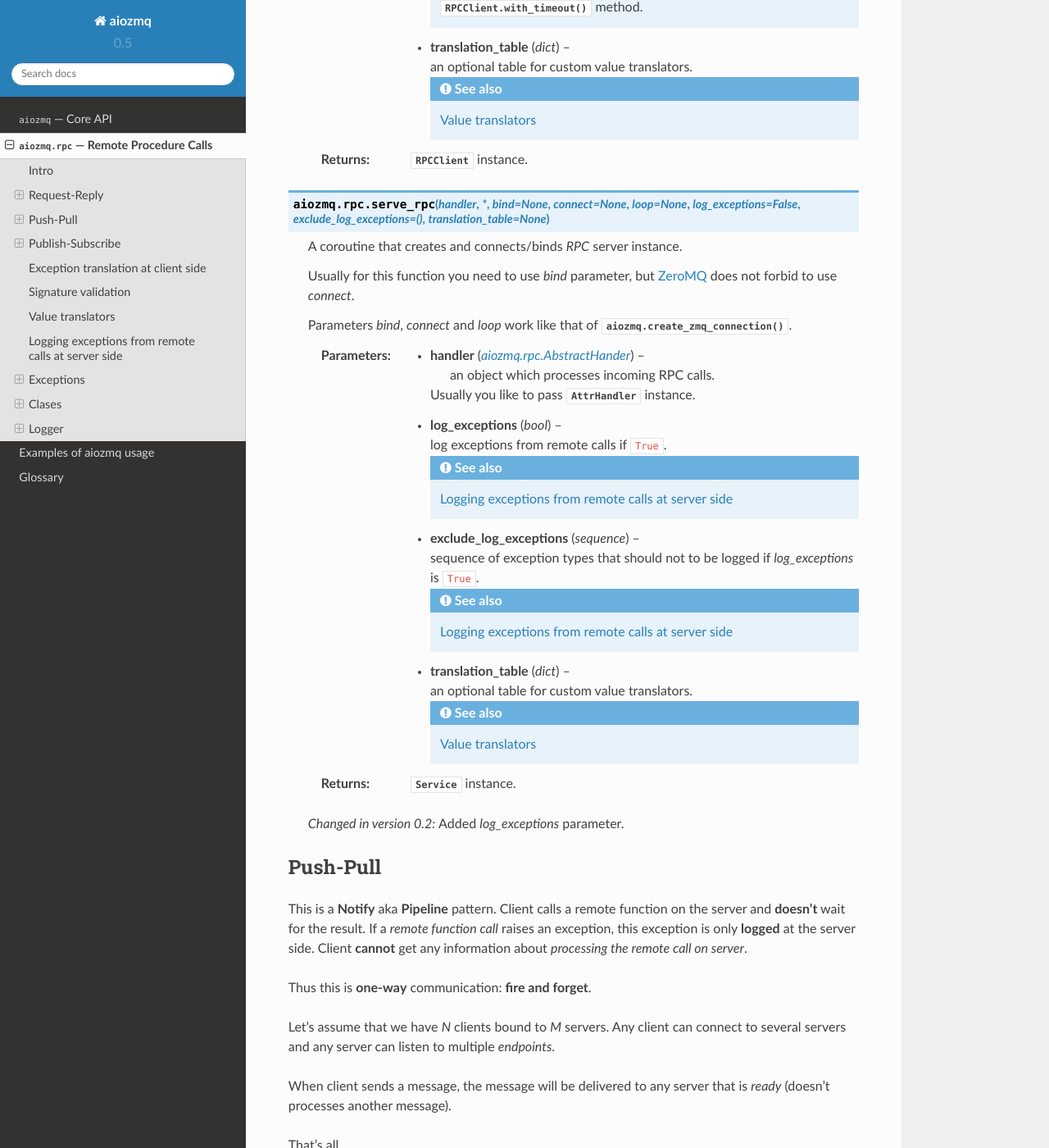
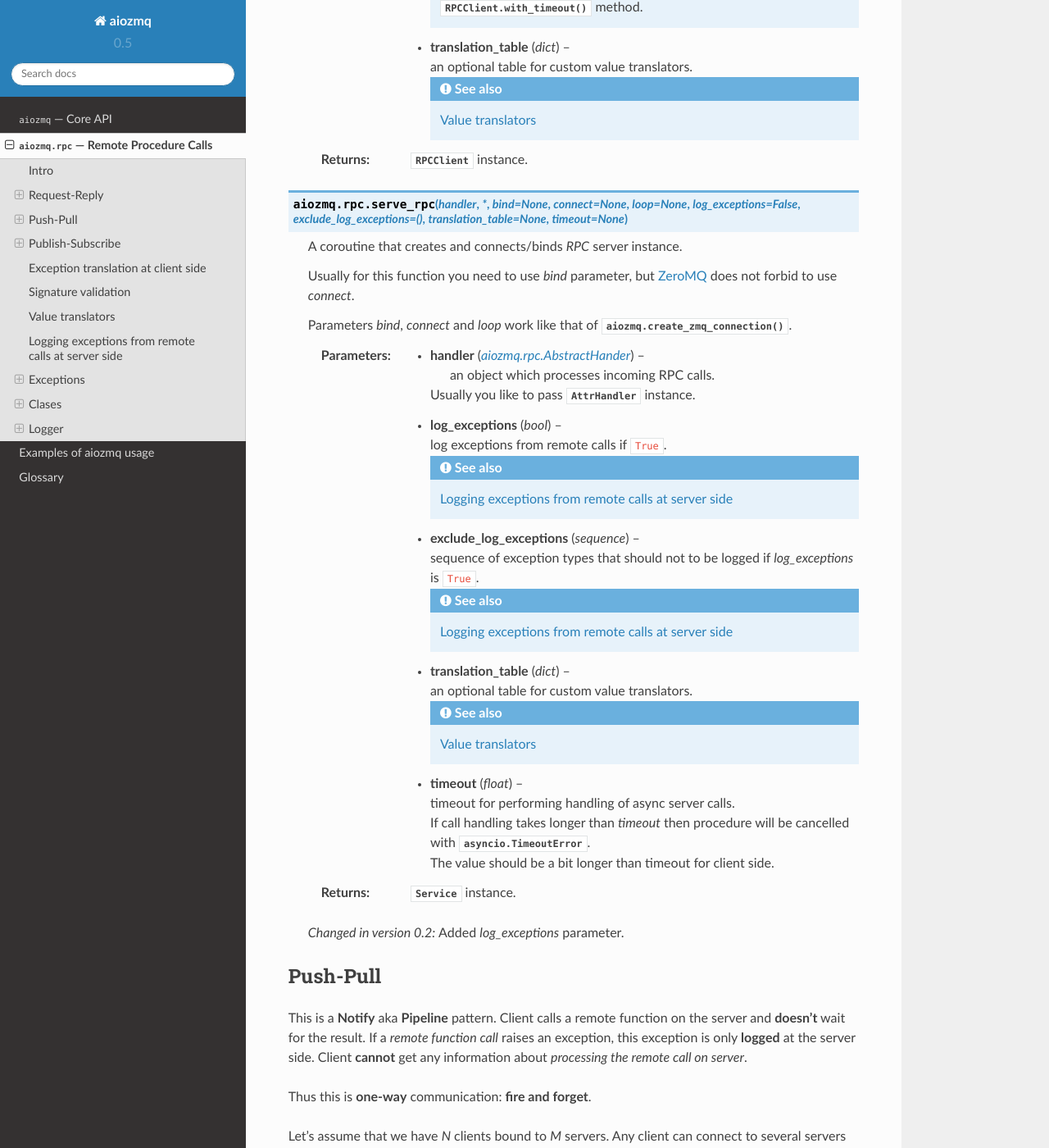
Before and after one commit to aio-libs/aiozmq, a Sphinx documentation site: the page built from docs/rpc.rst, in a window 1280 px wide and 1400 px high, scrolled down 2267 px. Shown: the whole window at 82% size. Built offline with Sphinx 7.4.7 and the Read the Docs theme 2.0.0, drawn with Linux system fonts in a browser that asks for light colours; some of the changed text lies outside the part shown.

Commit message:
Document rpc server timeouts

```diff
--- a/docs/rpc.rst
+++ b/docs/rpc.rst
@@ -123,7 +123,7 @@
 
 .. function:: serve_rpc(handler, *, bind=None, connect=None, loop=None, \
                         log_exceptions=False, exclude_log_exceptions=(), \
-                        translation_table=None)
+                        translation_table=None, timeout=None)
 
     A :ref:`coroutine<coroutine>` that creates and connects/binds *RPC*
     server instance.
@@ -155,6 +155,14 @@
        an optional table for custom value translators.
 
        .. seealso:: :ref:`aiozmq-rpc-value-translators`
+
+    :param float timeout:
+       timeout for performing handling of async server calls.
+
+       If call handling takes longer than *timeout* then procedure
+       will be cancelled with :exc:`asyncio.TimeoutError`.
+
+       The value should be a bit longer than timeout for client side.
 
     :return: :class:`Service` instance.
 
@@ -231,7 +239,7 @@
 
 .. function:: serve_pipeline(handler, *, connect=None, bind=None, loop=None, \
                              log_exceptions=False, exclude_log_exceptions=(), \
-                             translation_table=None)
+                             translation_table=None, timeout=None)
 
     A :ref:`coroutine<coroutine>` that creates and connects/binds *pipeline*
     server instance.
@@ -263,6 +271,14 @@
        an optional table for custom value translators.
 
        .. seealso:: :ref:`aiozmq-rpc-value-translators`
+
+    :param float timeout:
+       timeout for performing handling of async server calls.
+
+       If call handling takes longer than *timeout* then procedure
+       will be cancelled with :exc:`asyncio.TimeoutError`.
+
+       The value should be a bit longer than timeout for client side.
 
     :return: :class:`Service` instance.
 
@@ -338,7 +354,8 @@
 
 .. function:: serve_pubsub(handler, *, connect=None, bind=None, subscribe=None,\
                            loop=None, log_exceptions=False, \
-                           exclude_log_exceptions=(), translation_table=None)
+                           exclude_log_exceptions=(), translation_table=None,\
+                           timeout=None)
 
     A :ref:`coroutine<coroutine>` that creates and connects/binds *pubsub*
     server instance.
@@ -377,6 +394,14 @@
         an optional table for custom value translators.
 
         .. seealso:: :ref:`aiozmq-rpc-value-translators`
+
+    :param float timeout:
+       timeout for performing handling of async server calls.
+
+       If call handling takes longer than *timeout* then procedure
+       will be cancelled with :exc:`asyncio.TimeoutError`.
+
+       The value should be a bit longer than timeout for client side.
 
     :return: :class:`PubSubService` instance.
     :raise OSError: on system error.
```
